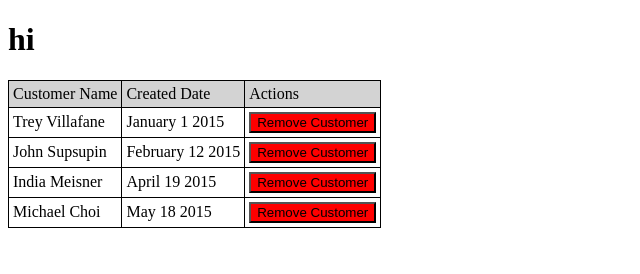
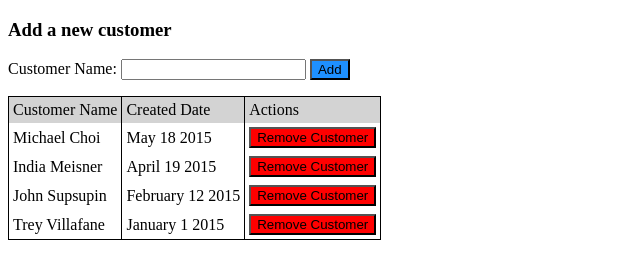
Before and after one commit to cmd-space/angular_customers, a website: page static/index.html at #!/customers in a window 1280 px wide. Shown: the whole page, without its empty margins (0-640 px from the left). Drawn offline with nearby package versions, Linux system fonts and the light colour scheme; some packages are replaced by stand-ins of ours.

Commit message:
add and remove functions work properly

```diff
--- a/static/index.html
+++ b/static/index.html
@@ -35,19 +35,36 @@
             $scope.customers = [];
             customerFactory.getCustomers(function(data){
                 $scope.customers = data;
-            })
+            });
+            $scope.addCustomer = function(){
+                $scope.newCustomer.date = new Date();
+                $scope.customers.push($scope.newCustomer);
+                $scope.newCustomer = {};
+            }
+            $scope.removeCustomer = function(customer){
+                $scope.customers.splice($scope.customers.indexOf(customer), 1);
+            }
         });
     </script>
     <style>
+        form{
+            margin-bottom: 1em;
+        }
+        #add{
+            background-color: dodgerblue;
+        }
         .thead{
             background-color: lightgrey;
         }
         table{
             border-collapse: collapse;
+            border-left: 1px solid black;
+            border-bottom: 1px solid black;
+            border-top: 1px solid black;
         }
         table td{
             padding: .25em .25em;
-            border: 1px solid black;
+            border-right: 1px solid black;
         }
         button{
             background-color: red;
--- a/static/partials/customers.html
+++ b/static/partials/customers.html
@@ -1,14 +1,19 @@
-
- <h1>hi</h1>
-  <table ng-controller="customersController">
+<div ng-controller="customersController">
+    <h3>Add a new customer</h3>
+    <form>
+        Customer Name: <input type="text" ng-model='newCustomer.name'>
+        <input type="submit" value="Add" id='add' ng-click='addCustomer()'>
+    </form>
+    <table>
         <tr class='thead'>
             <td>Customer Name</td>
             <td>Created Date</td>
             <td>Actions</td>
         </tr>
-    <tr ng-repeat="customer in customers | orderBy: 'date'">
+        <tr ng-repeat="customer in customers | orderBy: '-date'">
             <td ng-bind="customer.name"></td>
             <td ng-bind="customer.date | date: 'MMMM d yyyy'"></td>
             <td><button ng-click='removeCustomer(customer)'>Remove Customer</button></td>
         </tr>
     </table>
+</div>
```
Lines whose indentation alone changed are shown as unchanged.
